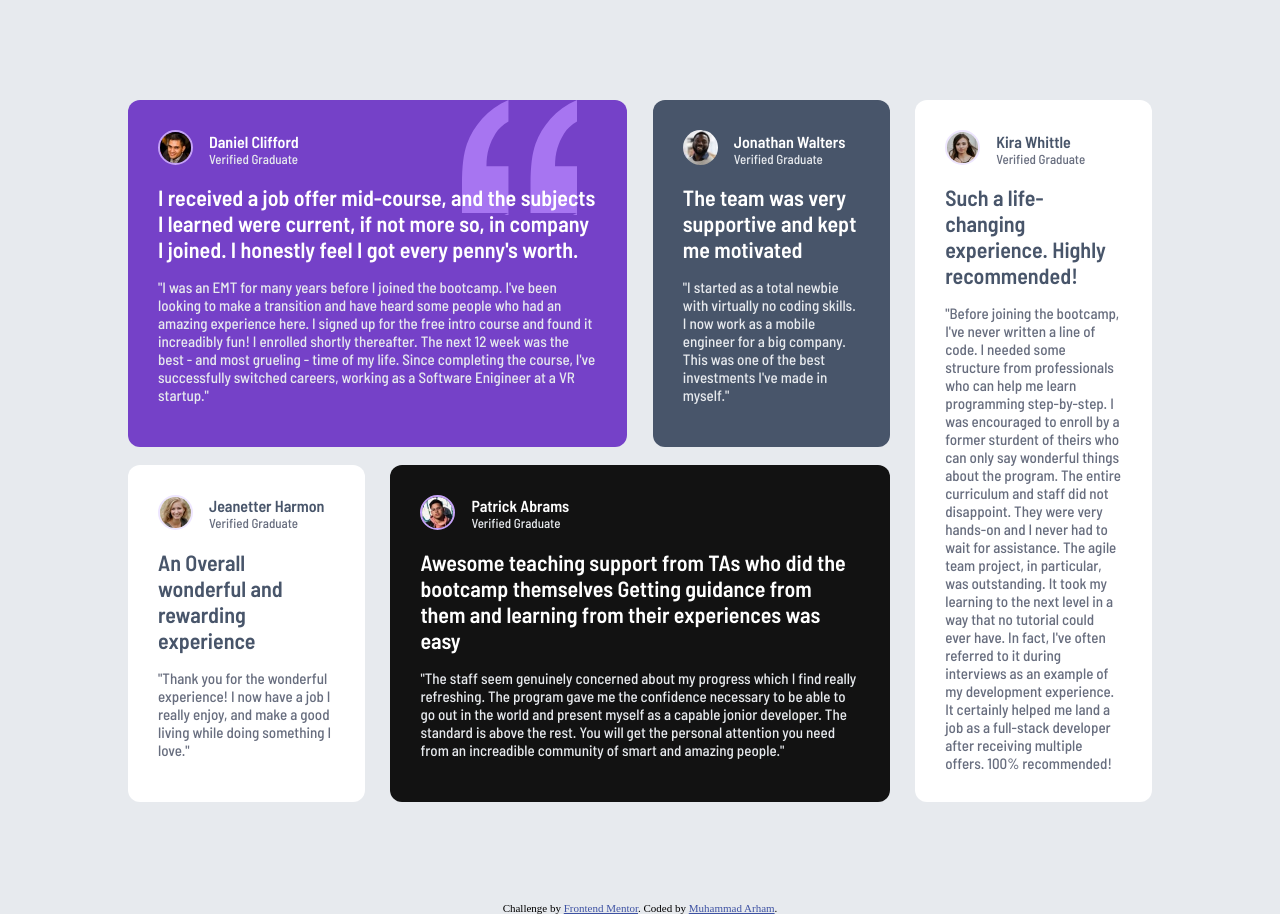
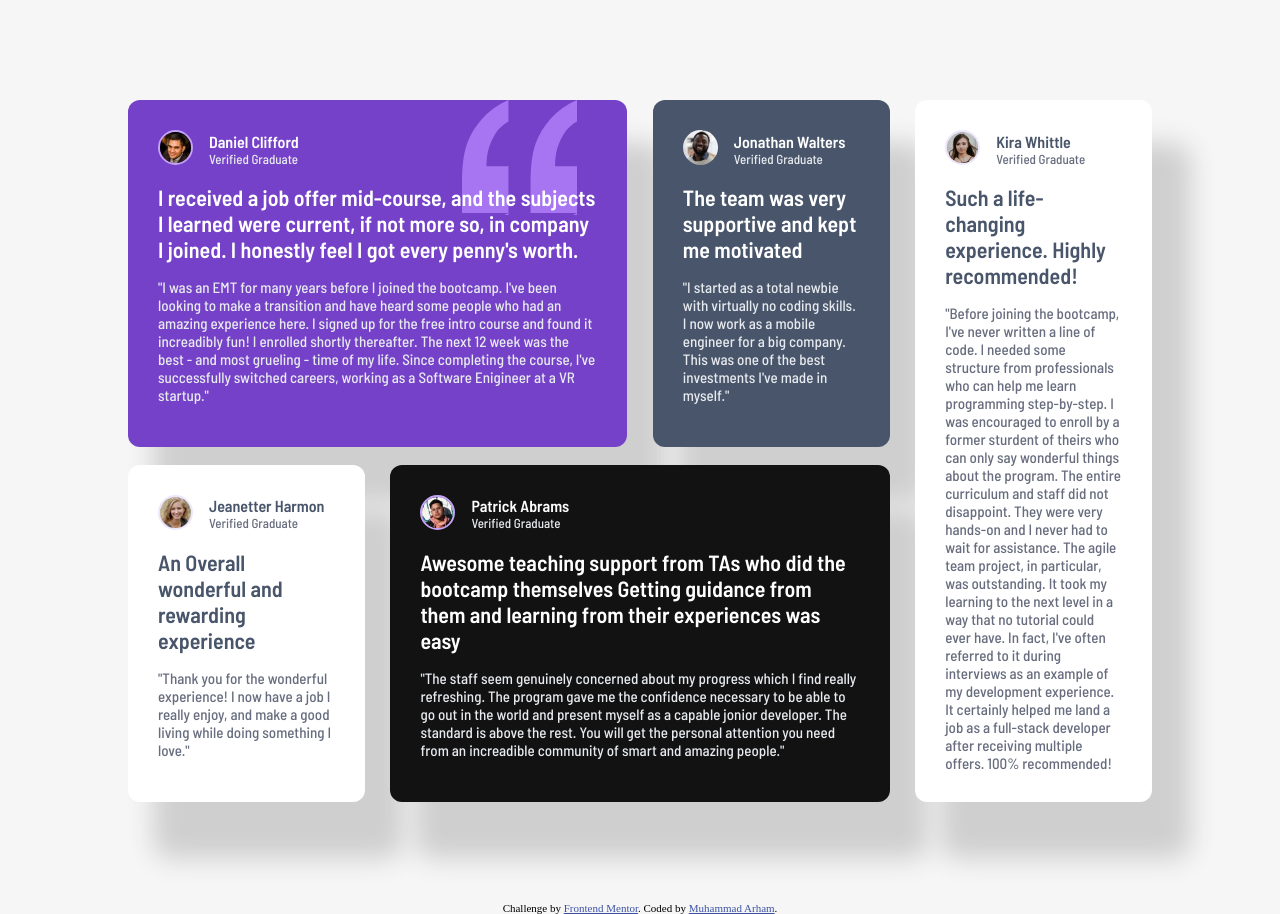
Before and after one commit to FA23BCS233/testmonial-grid, a plain HTML site: page index.html in a window 1280 px wide. Drawn offline with Linux system fonts and the light colour scheme.

Commit message:
updated the styling to correct backgroud color and added the box-shadow

```diff
--- a/style.css
+++ b/style.css
@@ -34,7 +34,7 @@ body {
     width: 100vw;
     min-height: 100vh;
     overflow-x: hidden;
-    background-color: var(--grey-100);
+    background-color: #f6f6f6;
 }
 
 main {
@@ -60,6 +60,9 @@ main {
 .card{
     padding: 30px;
     border-radius: 12px;
+    box-shadow: 32px 50px 26px 7px var(--grey-200);
+    position: relative;
+    z-index: 1;
 }
 
 .info{
```
